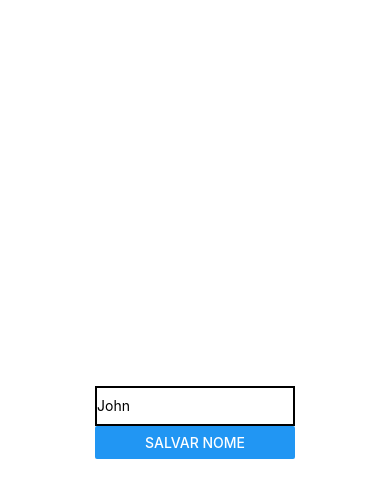
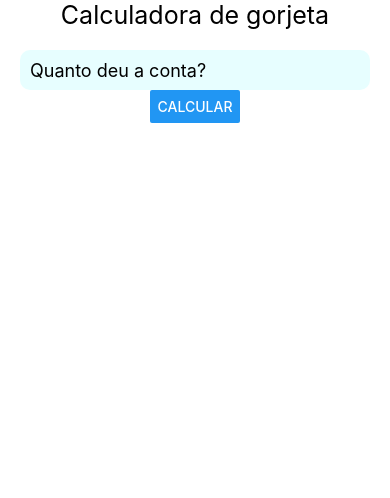
Before and after one commit to johnsanttos/Meus-estudos, a React Native app in the folder AppCalculadora/: screen / in a window 390 px wide. Shown: the top 498 px of the page. Built offline with nearby package versions, Linux system fonts and the light colour scheme.

Commit message:
Projeto calculadora de gorjetas

```diff
--- a/AppCalculadora/App.js
+++ b/AppCalculadora/App.js
@@ -3,60 +3,60 @@ import { View, SafeAreaView, StyleSheet, Text,TextInput, Button} from 'react-nat
 
 export default function() {
 
-  const Hello = (props) => {
-    const [name,setName] = useState ('John');
-    const [mostrar, setMostrar] = useState (false);
+  const [conta, setConta] = useState('');
+  const [gorjeta, setGorjeta] = useState ('0')
 
-    const handleClick =() => {
-      setMostrar(!mostrar);
-    }
+  const calc = () => {
+      let nConta = parseFloat (conta); //
+      if (nConta) {
 
+        setGorjeta(10/100 * nConta )
 
-    return(
-          <View>
-          <TextInput style={{
-          width:200,
-          height:40,
-          borderWidth: 2,}}
-          value = {name} onChangeText = {t=>setName(t)}
-          />
-
-          <Button
-          title = 'Salvar nome'
-          onPress= {handleClick}
-
-          />
-
-
-          {mostrar &&
-          <View style={{
-            width: 200,
-            height: 200,
-            justifyContent: 'center',
-            alignItems: 'center',
-            borderWidth: 2 ,
-            marginTop: 30,
-
-          }}>
-            <Text>O nome do jacalé é: </Text>
-            <Text>{name}</Text>
-          </View>
-          }
-
-          </View>
-    )
+      } else {
+        alert ('Digite o valor da conta')
+      }
   }
 
   return (
 <SafeAreaView style={{
                                 flex:1,
-                                justifyContent: 'center',
                                 alignItems:'center'
 
-                            }}
->
+                            }}>
 
-<Hello/>
+                              <Text
+                              style ={{
+                                fontSize: 25,
+                                color: '#000'
+                              }}
+                              > Calculadora de gorjeta </Text>
+
+                              <TextInput
+                              style ={{
+                              width: 350,
+                              height:40,
+                              fontSize:18,
+                              backgroundColor: '#e7feff',
+                              marginTop:20,
+                              borderRadius:10,
+                              padding:10
+
+                              }}
+                              placeholder = "Quanto deu a conta?"
+                              placeholderTextColor ='#000'
+                              keyboardType ='numeric'
+                              value ={conta}
+                              onChangeText = {n=>setConta (n)}
+                              />
+
+                              <Button style= {{
+                                marginTop: 10,
+                              }}
+                              title ='Calcular' onPress ={calc}
+
+                              />
+
+
 
 </SafeAreaView>
   );
```
Also changed, not shown: 1 other file (tests, documents, lock files or other folders).
